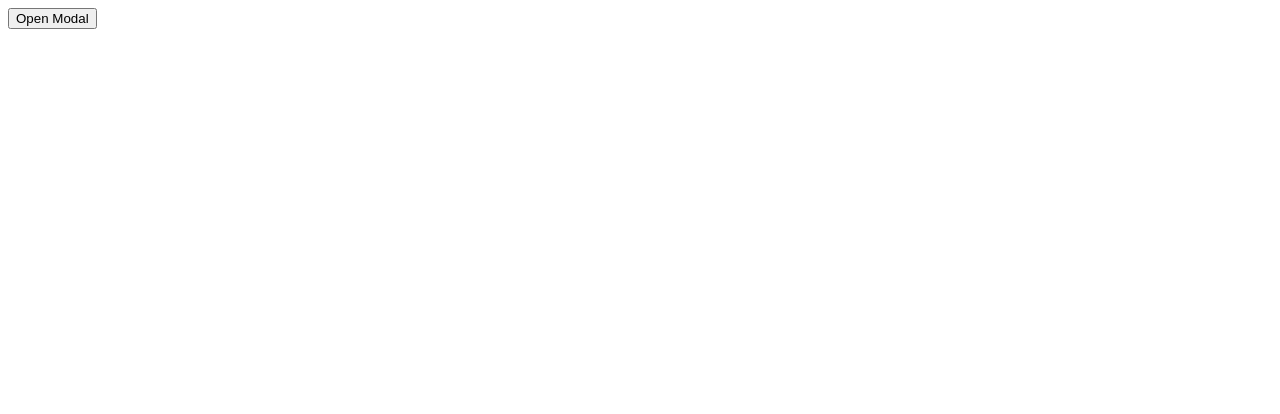
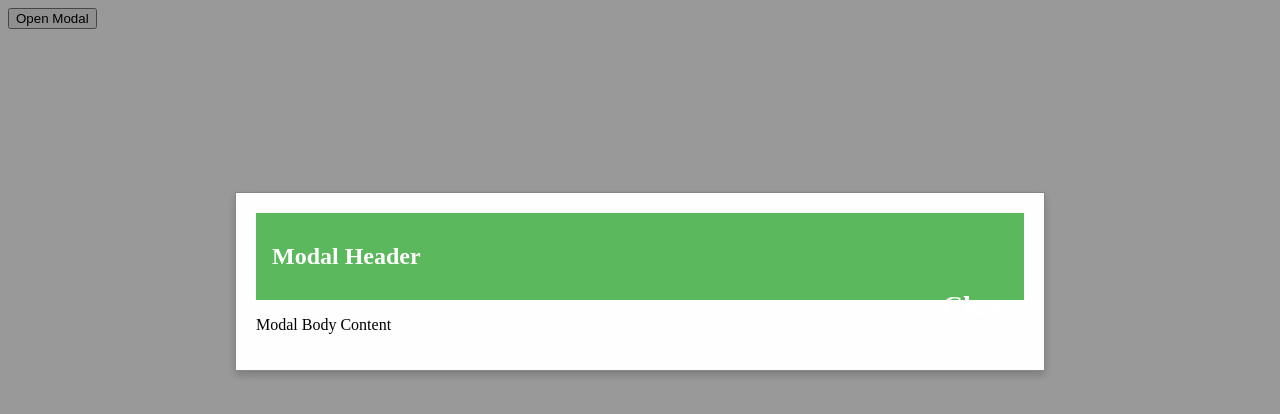
Before and after one commit to acciojob/css-modal-pranjalimaske03, a website: page main.html in a window 1280 px wide. Drawn offline with Linux system fonts and the light colour scheme.

Commit message:
created a submission

```diff
--- a/main.html
+++ b/main.html
@@ -13,7 +13,8 @@
   <div class="modal-content">
     <div class="modal-header">
       <h2>Modal Header</h2>
-      <span class="close-modal">&times;</span>
+      <span class="close-modal">Close</span>
+
     </div>
     <div class="modal-body">
       <p>Modal Body Content</p>
--- a/styles.css
+++ b/styles.css
@@ -1,6 +1,7 @@
 /* Modal Styles */
+
 .modal {
-  display: none; /* Hidden by default */
+  display: block; /* Hidden by default */
   position: fixed; /* Stay in place */
   z-index: 1; /* Sit on top */
   left: 0;
```
